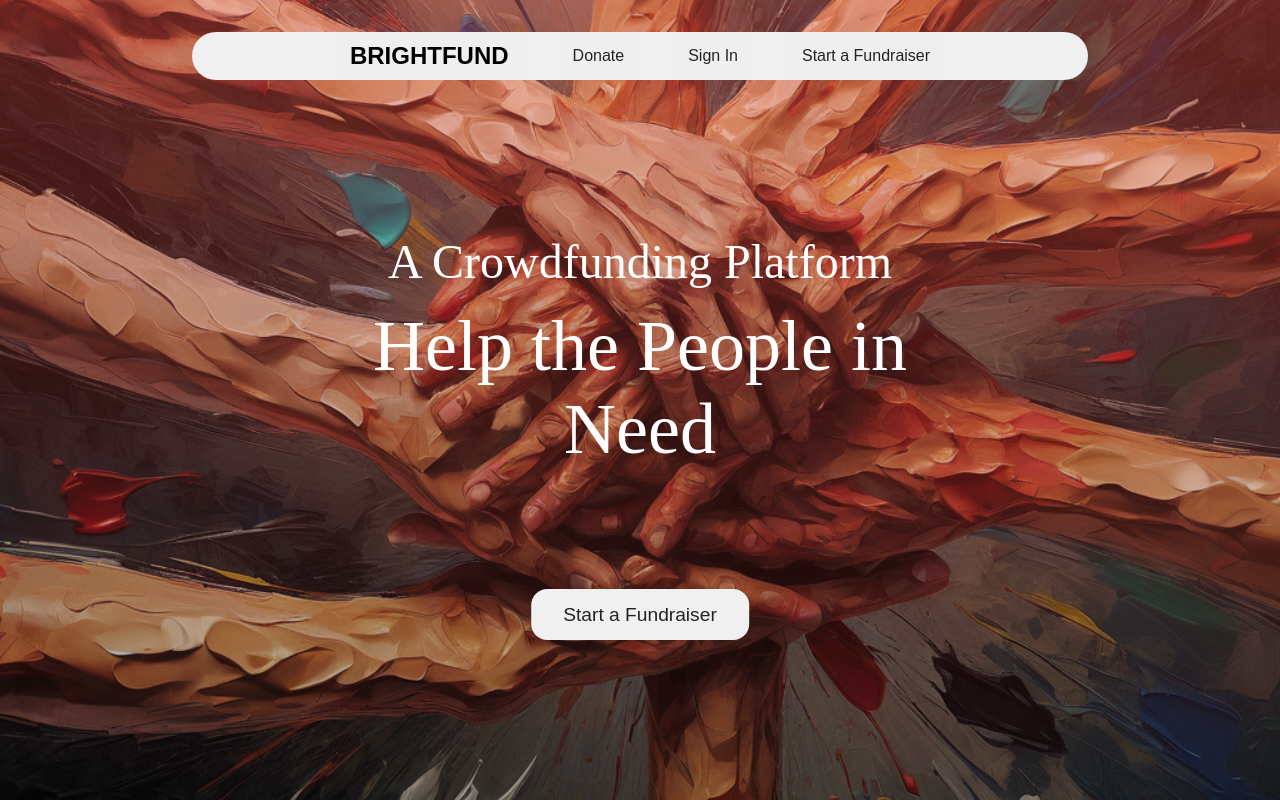
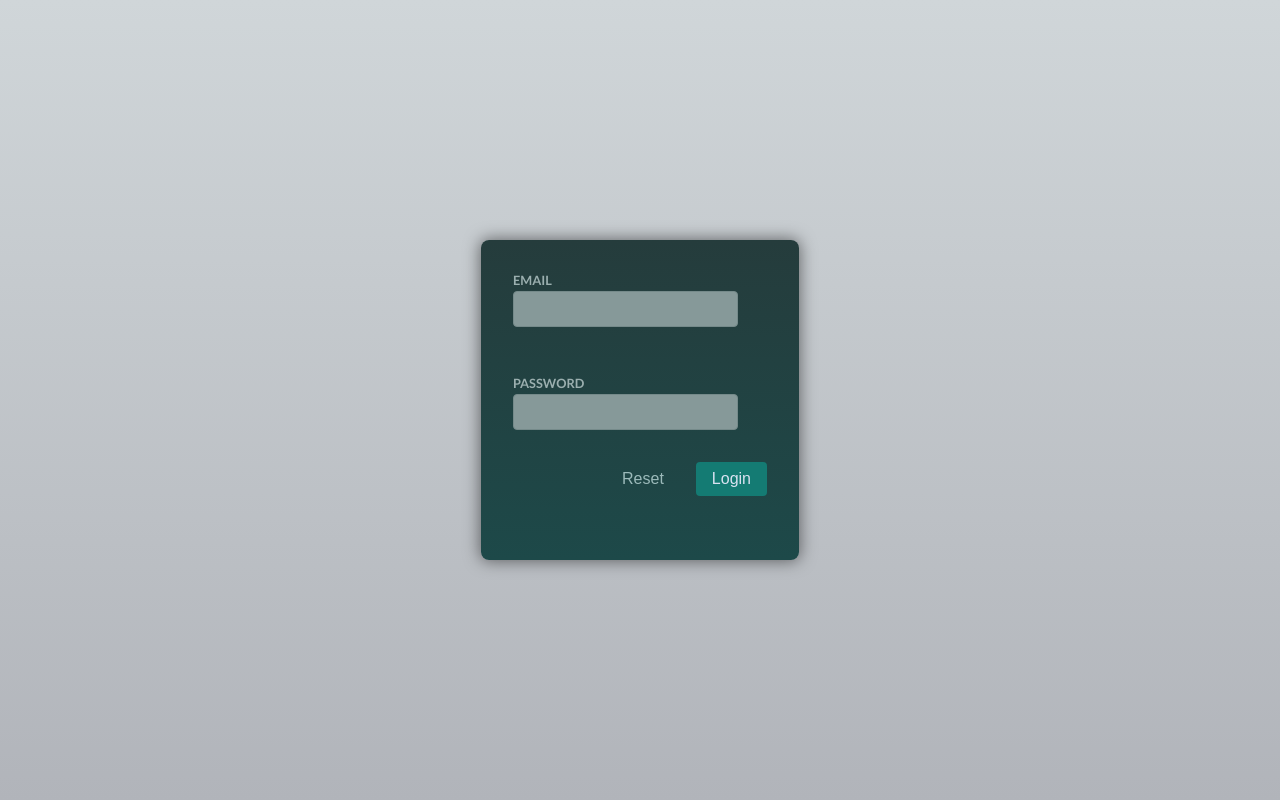
Before and after one commit to SpandanChetia/DonorBridge-Frontend, a React (Create React App) app: page / in a window 1280 px wide. Built offline with nearby package versions, Linux system fonts and the light colour scheme.

Commit message:
Files added

```diff
--- a/src/App.jsx
+++ b/src/App.jsx
@@ -1,16 +1,13 @@
 import React from "react";
-import { useState } from "react";
 import Navbar from "./components/navbar/Navbar";
 import FrontHomePage from "./components/Home/frontHomePage/FrontHomePage";
 import BackHomePage from "./components/Home/backHomePage/BackHomePage";
+import LogIn from "./components/forms/LogIn";
 
 function App() {
-  const [activepage, setactivepage] = useState('home');
   return (
     <>
-      <Navbar/>
-      <FrontHomePage />
-      <BackHomePage />
+      <LogIn/>
     </>
   );
 }
--- /dev/null
+++ b/src/components/forms/Input.css
@@ -0,0 +1,144 @@
+@import url("https://fonts.googleapis.com/css2?family=Quicksand:wght@400;700&family=Lato:wght@400;700&display=swap");
+
+* {
+  box-sizing: border-box;
+}
+body {
+    display: flex;
+    justify-content: center;
+    align-items: center;
+    margin: 0;
+    font-family: 'Lato', serif;
+    -webkit-font-smoothing: antialiased;
+    -moz-osx-font-smoothing: grayscale;
+    background: linear-gradient(#d0d6d9, #b1b4ba);
+    color: #d9e2f1;
+    min-height: 100vh;
+  }
+
+form {
+  display: flex;
+  flex-direction: column;
+  min-height: 20rem;
+  width: 60%;
+  flex-wrap: wrap;
+  max-width: 40rem;
+  margin: 3rem auto;
+  padding: 2rem;
+  background: linear-gradient(180deg, #253c3c, #1d4949);
+  border-radius: 8px;
+  box-shadow: 0 0 16px 1px rgba(0, 0, 0, 0.5);
+  font-family: "Lato", serif;
+}
+
+.control,
+fieldset {
+  margin-bottom: 1rem;
+}
+
+.control.no-margin {
+  margin-bottom: 0;
+}
+
+.control label {
+  display: block;
+  font-size: 0.8rem;
+  margin-bottom: 0.2rem;
+  color: #9bafaf;
+  text-transform: uppercase;
+  font-weight: bold;
+}
+
+.control input {
+  display: block;
+  width: 100%;
+  max-width: 15rem;
+  padding: 0.5rem;
+  font-size: 1rem;
+  border-radius: 4px;
+  border: 1px solid #758a8a;
+  background-color: #869999;
+  color: #142020;
+}
+
+.control select {
+  display: block;
+  width: 100%;
+  max-width: 15rem;
+  padding: 0.5rem;
+  font-size: 1rem;
+  border-radius: 4px;
+  border: 1px solid #758a8a;
+  background-color: #869999;
+  color: #142020;
+}
+
+.control:has(input[type="checkbox"]) {
+  display: flex;
+  align-items: center;
+}
+
+.control:has(input[type="checkbox"]) label {
+  margin: 0;
+}
+
+.control input[type="checkbox"] {
+  display: inline-block;
+  width: auto;
+  max-width: none;
+  margin-right: 0.5rem;
+  border-radius: 0;
+  border: none;
+  background-color: transparent;
+  color: #d9e2f1;
+}
+
+.control-error {
+  color: #ffca99;
+  font-size: 0.8rem;
+  height: 2rem;
+  padding: 0.5rem 0;
+}
+
+.control-error p {
+  margin: 0;
+}
+
+.control-row {
+  display: flex;
+  flex-wrap: wrap;
+  justify-content: flex-start;
+  gap: 1rem;
+}
+
+.form-actions {
+  display: flex;
+  justify-content: flex-end;
+  gap: 1rem;
+}
+
+.button {
+  padding: 0.5rem 1rem;
+  font-size: 1rem;
+  border-radius: 4px;
+  border: none;
+  background-color: #147b73;
+  color: #d9e2f1;
+  cursor: pointer;
+}
+
+.button:hover,
+.button:focus {
+  background-color: #319890;
+}
+
+.button-flat {
+  background-color: transparent;
+  color: #9cbaba;
+}
+
+.button-flat:hover,
+.button-flat:focus {
+  background-color: transparent;
+  color: #869999;
+}
--- a/src/components/forms/Input.jsx
+++ b/src/components/forms/Input.jsx
@@ -1,16 +1,12 @@
-export default function Input(id, label, error, ...props) {
-    return (
-        <div className>
-            <div className="control no-margin">
-                <label htmlFor={id}>{label}</label>
-                <Input
-                id={id}
-                {...props}
-                />
-                <div className="control-error">
-                    {id==='email' && error && <p>Invalid {label}</p>}
-                </div>
-            </div>
+export default function Input({id, label, error, ...props}) {
+  return (
+      <div className="control no-margin">
+        <label htmlFor={id}>{label}</label>
+        <input id={id} {...props} />
+        <div className="control-error">
+          {id === "email" && error && <p>Please enter correct email id</p>}
+          {id === "password" && error && <p>Please enter correct password</p>}
         </div>
-    )
+    </div>
+  );
 }
--- a/src/components/forms/LogIn.jsx
+++ b/src/components/forms/LogIn.jsx
@@ -1,34 +1,33 @@
-import { useState } from "react"
 import { useInput } from "../hooks/useInput";
+import { isEmailOK, isPasswordOK } from "./Validation";
+import Input from "./Input.jsx";
+import './Input.css'
 export default function LogIn() {
 
     const {
         value : emailValue,
         handleInputChange : handleEmailChange,
         handleOnBlur : handleEmailBlur,
-        hasError : EmailError
-    } = useInput('', emailisValid);
+        hasError : EmailError,
+        handleReset : resetEmail
+    } = useInput('', isEmailOK);
 
     const {
         value : passwordValue,
         handleInputChange : handlePasswordChange,
         handleOnBlur : handlePasswordBlur,
-        hasError : PasswordError
-    } = useInput('', passwordisValid);
+        hasError : PasswordError,
+        handleReset : resetPassword
+    } = useInput('', isPasswordOK);
 
     const handleSubmit = (event)=>{
         event.preventDefault();
     };
 
-    const emailisValid = (email) =>{
-        const emailRegax = /^[a-zA-Z]+@[a-zA-Z0-9]+$/;
-        return emailRegax.test(email)
-    };
-
-    const passwordisValid = (password) =>{
-        return password.length >= 8;
-    };
-
+    const Resetdata = () =>{
+        resetEmail();
+        resetPassword();
+    }
     return (
         <form>
             <div className="control-row">
@@ -51,11 +50,10 @@ export default function LogIn() {
                     error = {PasswordError}
                 />
             </div>
-
-            <p className="form-actions">
-                <button className="button button-flat">Reset</button>
-                <button className="button" onClick={handleSubmit}>Login</button>
-            </p>
+            <div className="form-actions">
+                <button type="reset" className="button button-flat" onClick={Resetdata}>Reset</button>
+                <button type="submit" className="button" onClick={handleSubmit}>Login</button>
+            </div>
         </form>
     )
 }
--- /dev/null
+++ b/src/components/forms/Validation.js
@@ -0,0 +1,8 @@
+export const isEmailOK = (email) =>{
+    const emailRegax = /^[a-zA-Z]+@[a-zA-Z0-9]+$/;
+    return emailRegax.test(email)
+};
+
+export const isPasswordOK = (password) =>{
+    return password.length >= 8;
+};
--- a/src/components/hooks/useInput.js
+++ b/src/components/hooks/useInput.js
@@ -5,19 +5,25 @@ export function useInput(defaultValue, validationFn) {
 
   const [didEdit, setDidEdit] = useState(false);
   const valueIsValid = validationFn(enteredValue);
-    const handleInputChange = (event)=>{
+  const handleInputChange = (event) => {
     setEnteredValue(event.target.value);
     setDidEdit(false);
   };
 
-    const handleOnBlur = () =>{
+  const handleOnBlur = () => {
     setDidEdit(true);
   };
 
+  const handleReset = () => {
+    setEnteredValue('');
+    setDidEdit(false);
+  }
+
   return {
-        value : enteredValue,
+    value: enteredValue,
     handleInputChange,
     handleOnBlur,
-        hasError : didEdit && !valueIsValid
+    hasError: didEdit && !valueIsValid,
+    handleReset
+  };
 }
-}
```
Lines whose indentation alone changed are shown as unchanged.
